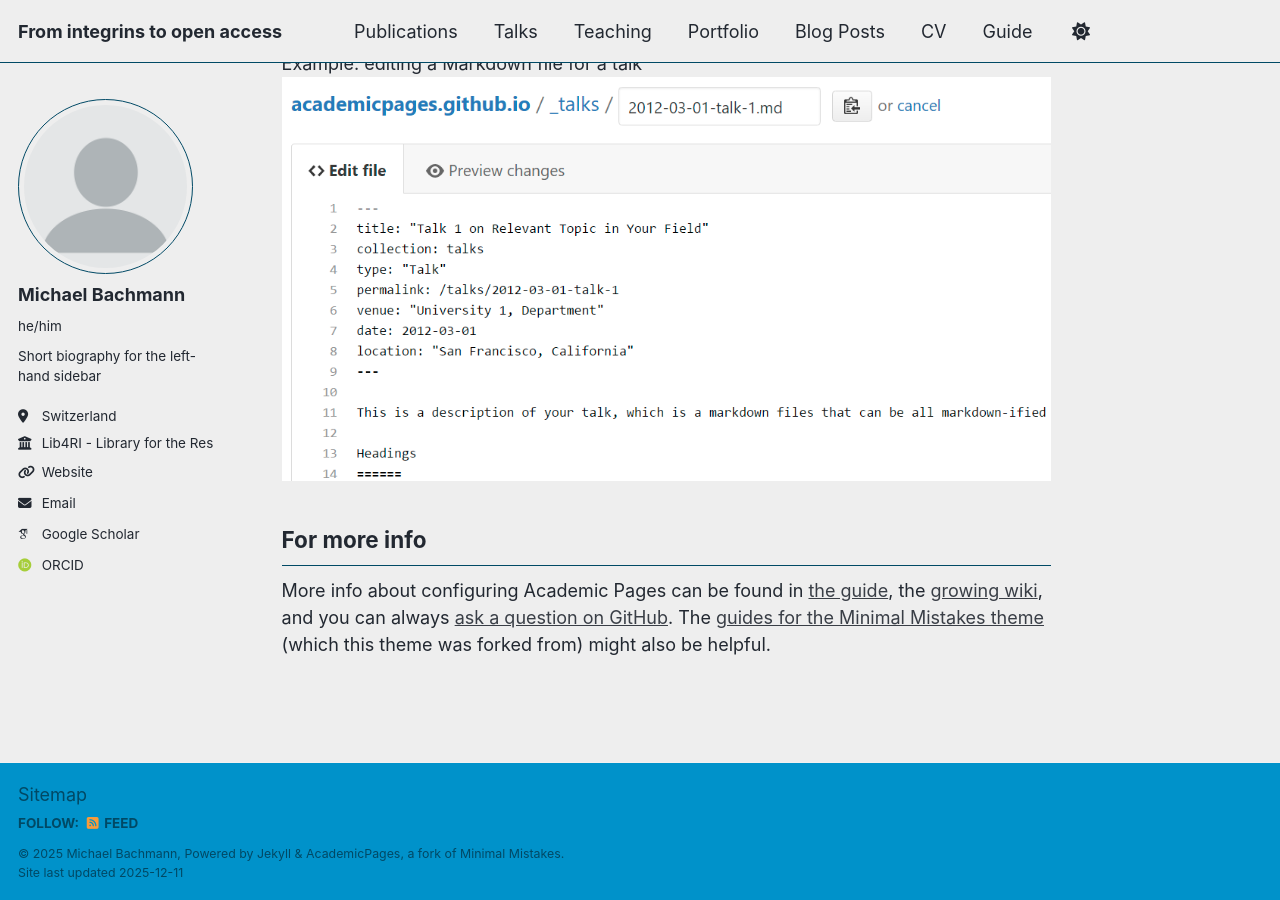
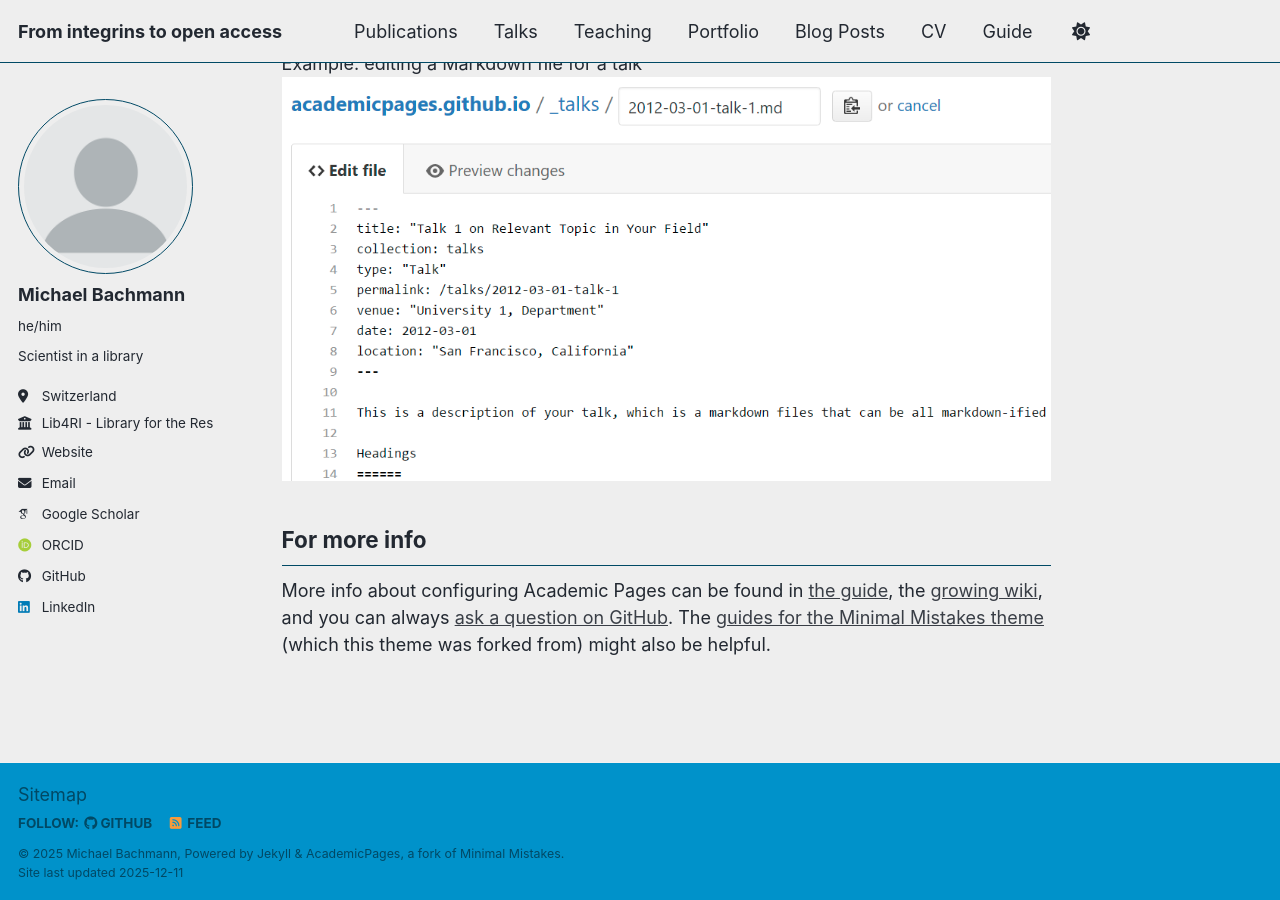
Before and after one commit to Mitchzw/mitchzw.github.io, a Jekyll site: the page built from _pages/about.md, in a window 1280 px wide and 900 px high, scrolled down 2718 px. Built offline with Jekyll 4.4.1, drawn with Linux system fonts in a browser that asks for light colours; some web fonts are replaced; a script bundle is joined from its source files by our own code; library files that are not in the unit come from our copies; some of the changed lines change nothing that is shown.

Commit message:
Update _config.yml
Update_config_V02

```diff
--- a/_config.yml
+++ b/_config.yml
@@ -12,7 +12,7 @@
 title                    : "From integrins to open access"
 title_separator          : "-"
 name                     : &name "Michael Bachmann"
-description              : &description "Your Name's academic portfolio"   # Update this with a general description of your site, this is the default if not overridden by a page
+description              : &description "Michael Bachmann"   # Update this with a general description of your site, this is the default if not overridden by a page
 url                      : https://mitchzw.github.io # The base hostname & protocol for your site e.g. "https://[your GitHub username].github.io",
                                                            # or if you already have some other page hosted on Github then use "https://[your GitHub username].github.io/[Your Repo Name]"
 baseurl                  : "" # the subpath of your site, e.g. "/blog"
@@ -26,7 +26,7 @@
   avatar           : "profile.png"
   name             : "Michael Bachmann"
   pronouns         : "he/him"
-  bio              : "Short biography for the left-hand sidebar"
+  bio              : "Scientist in a library"
   location         : "Switzerland"
   employer         : "Lib4RI - Library for the Research Institutes within the ETH Domain: Eawag, Empa, PSI & WSL"
   uri              : "https://www.lib4ri.ch"
@@ -51,7 +51,7 @@
   bitbucket        : # Username - Update with your username on the site
   codepen          : # Username
   dribbble         : # Username
-  github           : # "academicpages"
+  github           : "Mitchzw"
   kaggle           : # Username
   stackoverflow    : # User number or user number and name (i.e., use "1" or "1/jeff-atwood")
 
@@ -66,7 +66,7 @@
   keybase          : # Username
   instagram        : # Username
   lastfm           : # Username
-  linkedin         : # Username
+  linkedin         : "michael-bachmann8057"
   mastodon         : # URL
   medium           : # URL
   pinterest        : # Username
```
